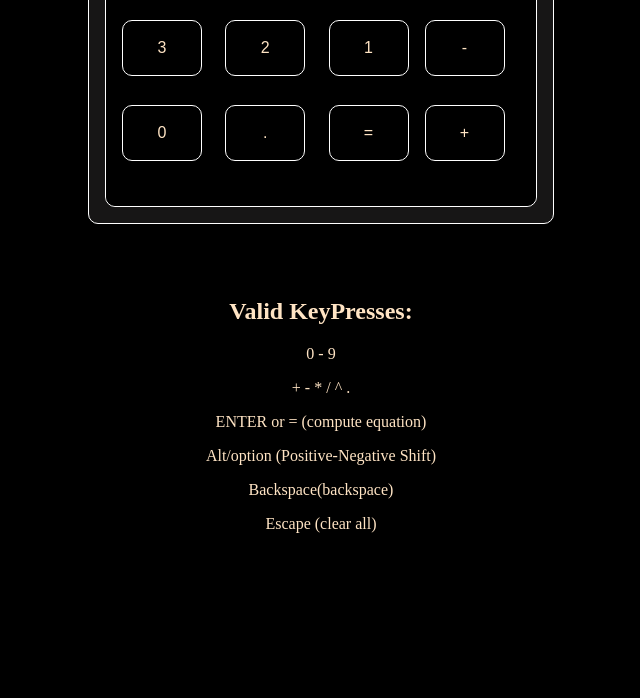
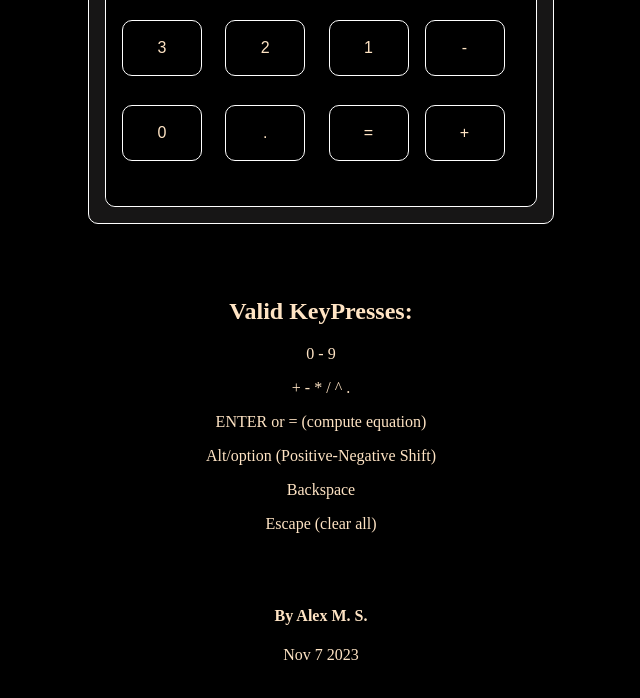
Before and after one commit to ebs-alex/JS-Calculator, a plain HTML site: page index.html in a window 1280 px wide. Shown: the part 516-1214 px from the top of the page, without its empty margins (327-967 px from the left). Drawn offline with Linux system fonts and the light colour scheme.

Commit message:
typo fix and credits added

```diff
--- a/index.html
+++ b/index.html
@@ -61,9 +61,13 @@
         <p>+ - * / ^ .</p>
         <p>ENTER or = (compute equation)</p>
         <p>Alt/option (Positive-Negative Shift)</p>
-        <p>Backspace(backspace)</p>
+        <p>Backspace</p>
         <p>Escape (clear all)</p>
     </div>
+    <br>
+    <br>
+    <h4>By Alex M. S.</h4>
+    <div>Nov 7 2023</div>
 
 </body>
 </html>
```
